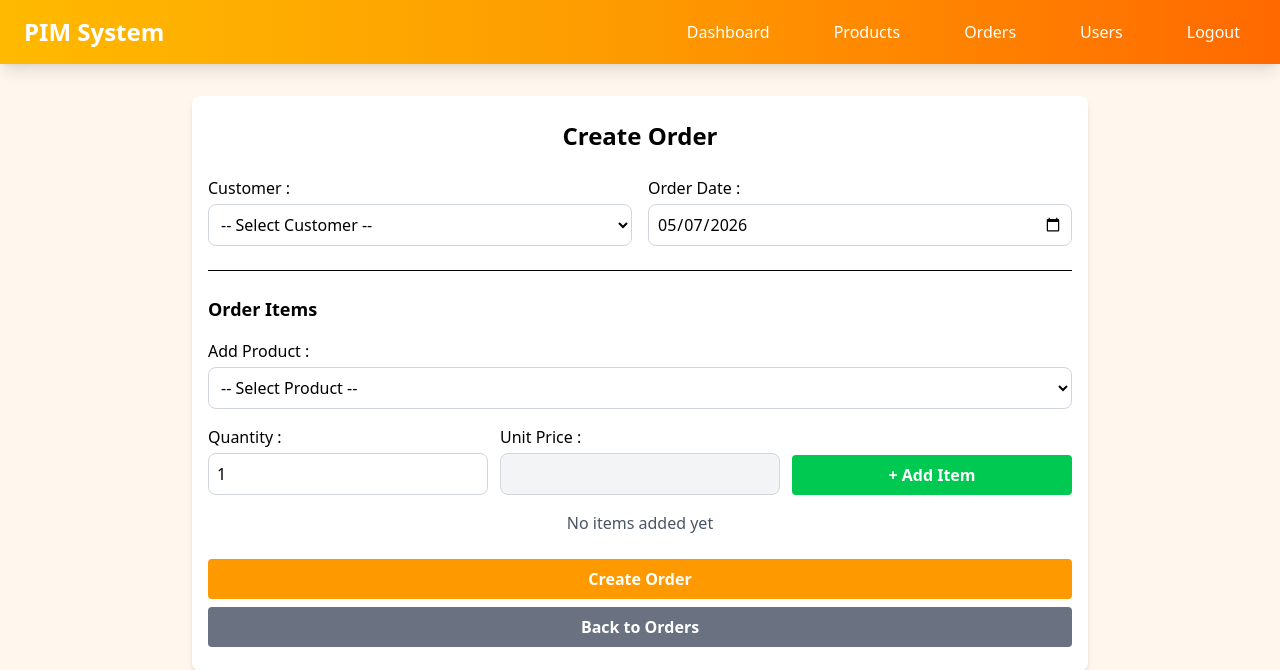
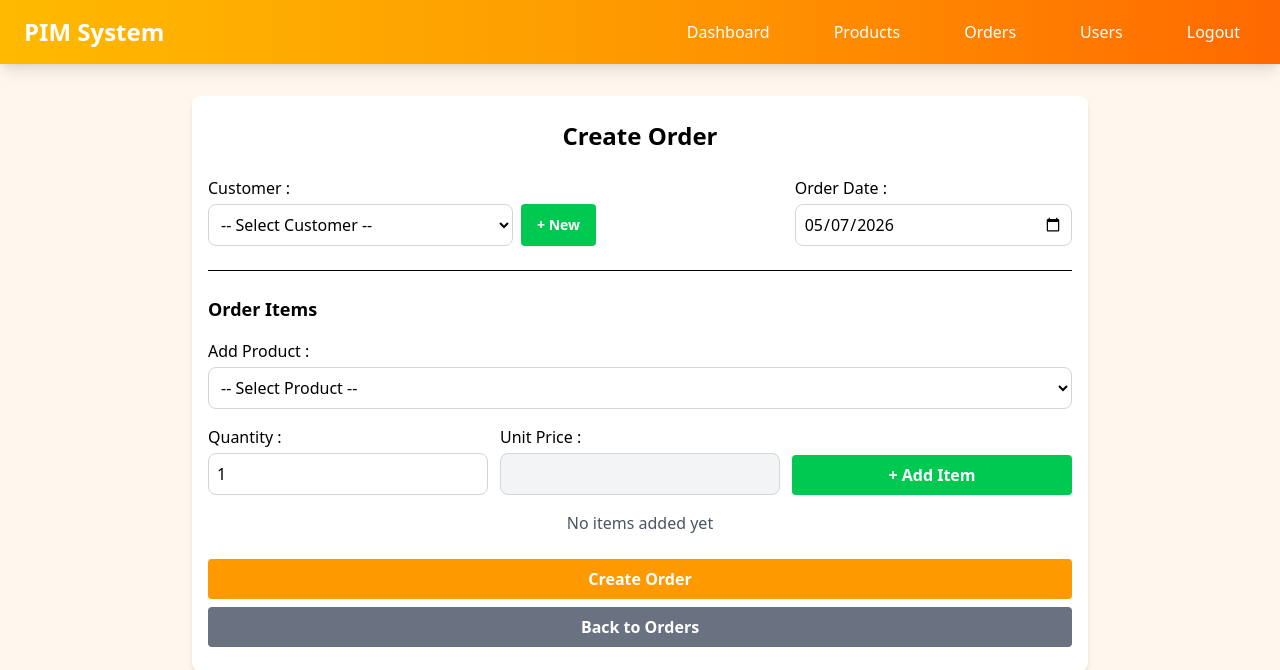
Before and after one commit to Tharindu-devinda/Product-Inventory-Management-System, a PHP site: page /orders/create in a window 1280 px wide. Shown: the top 670 px of the page. Run offline with PHP 8.4, Linux system fonts and the light colour scheme; the visitor is signed in with stand-in values (Sample User, id 1); data that the repository does not hold is empty.

Commit message:
feat: enhance create order form with customer addition functionality and responsive layout

```diff
--- a/Views/create-order.php
+++ b/Views/create-order.php
@@ -5,11 +5,12 @@
         </section>
 
         <form id="orderForm">
-            <div class="grid grid-cols-1 md:grid-cols-2 gap-4">
-                <div class="form-group">
+            <div class="grid grid-cols-1 md:grid-cols-3 gap-4">
+                <div class="form-group md:col-span-2">
                     <label for="customer_id">Customer :</label>
+                    <div class="flex gap-2">
                         <select id="customer_id" name="customer_id"
-                        class="w-full mt-1 border border-gray-300 p-2 rounded-lg focus:outline-none focus:ring-2 focus:ring-amber-500"
+                            class="flex-2 mt-1 border border-gray-300 p-2 rounded-lg focus:outline-none focus:ring-2 focus:ring-amber-500"
                             required>
                             <option value="">-- Select Customer --</option>
                             <?php foreach ($customers as $customer): ?>
@@ -18,6 +19,10 @@
                                 </option>
                             <?php endforeach; ?>
                         </select>
+                        <button type="button" id="addCustomerBtn" class="mt-1 flex-2 bg-green-500 hover:bg-green-600 text-white font-bold px-4 py-2 rounded text-sm">
+                            + New
+                        </button>
+                    </div>
                     <small class="text-red-500"></small>
                 </div>
 
@@ -107,6 +112,42 @@
     </div>
 </div>
 
+<!-- CREATE CUSTOMER MODAL -->
+<div id="customerModal" class="fixed inset-0 bg-black/25 hidden items-center justify-center">
+    <div class="bg-white p-6 rounded-lg w-full max-w-md relative">
+        <button type="button" id="closeCustomerModal" class="absolute top-1 right-2 text-3xl">&times;</button>
+
+        <h2 class="text-2xl font-bold mb-6">Create New Customer</h2>
+
+        <form id="customerForm">
+            <div class="form-group mb-4">
+                <label for="customer_name">Customer Name :</label>
+                <input type="text" id="customer_name" name="name" minlength="2" maxlength="100"
+                    class="w-full mt-1 border border-gray-300 p-2 rounded-lg focus:outline-none focus:ring-2 focus:ring-amber-500"
+                    placeholder="Enter customer name" required>
+                <small class="text-red-500 customer-name-error hidden"></small>
+            </div>
+
+            <div class="form-group mb-4">
+                <label for="customer_email">Email :</label>
+                <input type="email" id="customer_email" name="email" maxlength="100"
+                    class="w-full mt-1 border border-gray-300 p-2 rounded-lg focus:outline-none focus:ring-2 focus:ring-amber-500"
+                    placeholder="Enter customer email" required>
+                <small class="text-red-500 customer-email-error hidden"></small>
+            </div>
+
+            <div class="flex gap-2">
+                <button type="submit" class="flex-1 bg-amber-500 hover:bg-amber-600 text-white font-bold py-2 px-4 rounded">
+                    Create Customer
+                </button>
+                <button type="button" id="cancelCustomerBtn" class="flex-1 bg-gray-500 hover:bg-gray-600 text-white font-bold py-2 px-4 rounded">
+                    Cancel
+                </button>
+            </div>
+        </form>
+    </div>
+</div>
+
 <script>
     $(document).ready(function() {
         let orderItems = [];
@@ -136,7 +177,6 @@
                 return;
             }
 
-            // Check if product already exists
             let existingItem = orderItems.find(item => item.product_id == productId);
             if (existingItem) {
                 alert('This product is already added. Remove it first to add again.');
@@ -152,8 +192,6 @@
             });
 
             renderItems();
-
-            // Reset form
             productSelect.val('').trigger('change');
             $('#quantity').val(1);
             $('#unit_price').val('');
@@ -169,7 +207,6 @@
         function renderItems() {
             let tbody = $('#itemsTableBody');
             tbody.empty();
-
             let total = 0;
 
             if (orderItems.length === 0) {
@@ -204,22 +241,12 @@
             $('#totalAmount').text(total.toFixed(2));
         }
 
-        // SUBMIT FORM
+        // SUBMIT ORDER FORM
         $('#orderForm').submit(function(e) {
             e.preventDefault();
 
-            if (orderItems.length === 0) {
-                alert('Please add at least one product to the order');
-                return;
-            }
-
             let customerId = $('#customer_id').val();
             let orderDate = $('#order_date').val();
-
-            if (!customerId || !orderDate) {
-                alert('Please fill in all required fields');
-                return;
-            }
 
             $.ajax({
                 url: '/orders/store',
@@ -235,7 +262,11 @@
                         alert('Order created successfully!');
                         window.location.href = '/orders';
                     } else {
-                        alert(response.message);
+                        let errorMsg = response.message;
+                        if (response.errors) {
+                            errorMsg += '\n' + Object.values(response.errors).join('\n');
+                        }
+                        alert(errorMsg);
                     }
                 },
                 error: function() {
@@ -243,5 +274,71 @@
                 }
             });
         });
+
+        // OPEN CREATE CUSTOMER MODAL
+        $('#addCustomerBtn').click(function() {
+            $('#customerModal').removeClass('hidden').addClass('flex');
+        });
+
+        // CLOSE CREATE CUSTOMER MODAL
+        function closeCustomerModal() {
+            $('#customerModal').addClass('hidden').removeClass('flex');
+            $('#customerForm')[0].reset();
+            $('.customer-name-error, .customer-email-error').addClass('hidden').text('');
+        }
+
+        $('#closeCustomerModal').click(closeCustomerModal);
+        $('#cancelCustomerBtn').click(closeCustomerModal);
+
+        // SUBMIT CREATE CUSTOMER FORM
+        $('#customerForm').submit(function(e) {
+            e.preventDefault();
+
+            let name = $('#customer_name').val().trim();
+            let email = $('#customer_email').val().trim();
+
+            $.ajax({
+                url: '/orders/customer/create',
+                method: 'POST',
+                dataType: 'json',
+                data: {
+                    name: name,
+                    email: email
+                },
+                success: function(response) {
+                    if (response.success) {
+                        let option = $('<option></option>')
+                            .val(response.customer_id)
+                            .text(response.customer_name + ' (' + response.customer_email + ')')
+                            .prop('selected', true);
+
+                        $('#customer_id').append(option);
+                        closeCustomerModal();
+                        alert('Customer created successfully!');
+                    } else {
+                        if (response.errors) {
+                            if (response.errors.name) {
+                                $('.customer-name-error').removeClass('hidden').text(response.errors.name);
+                            }
+                            if (response.errors.email) {
+                                $('.customer-email-error').removeClass('hidden').text(response.errors.email);
+                            }
+                        } else {
+                            alert(response.message);
+                        }
+                    }
+                },
+                error: function() {
+                    alert('Failed to create customer');
+                }
+            });
+        });
+
+        // CLOSE MODAL WHEN CLICKING OUTSIDE
+        $(document).click(function(e) {
+            if ($(e.target).is('#customerModal')) {
+                closeCustomerModal();
+            }
+        });
     });
 </script>
--- a/assets/output.css
+++ b/assets/output.css
@@ -41,6 +41,7 @@
     --color-white: #fff;
     --spacing: 0.25rem;
     --container-sm: 24rem;
+    --container-md: 28rem;
     --container-2xl: 42rem;
     --container-4xl: 56rem;
     --container-7xl: 80rem;
@@ -367,11 +368,17 @@
   .max-w-7xl {
     max-width: var(--container-7xl);
   }
+  .max-w-md {
+    max-width: var(--container-md);
+  }
   .max-w-sm {
     max-width: var(--container-sm);
   }
   .flex-1 {
     flex: 1;
+  }
+  .flex-\[2\] {
+    flex: 2;
   }
   .border-collapse {
     border-collapse: collapse;
@@ -846,6 +853,11 @@
       outline-style: none;
     }
   }
+  .md\:col-span-2 {
+    @media (width >= 48rem) {
+      grid-column: span 2 / span 2;
+    }
+  }
   .md\:grid-cols-2 {
     @media (width >= 48rem) {
       grid-template-columns: repeat(2, minmax(0, 1fr));
@@ -854,6 +866,11 @@
   .md\:grid-cols-3 {
     @media (width >= 48rem) {
       grid-template-columns: repeat(3, minmax(0, 1fr));
+    }
+  }
+  .md\:grid-cols-4 {
+    @media (width >= 48rem) {
+      grid-template-columns: repeat(4, minmax(0, 1fr));
     }
   }
   .lg\:grid-cols-3 {
```
Lines whose indentation alone changed are shown as unchanged.
